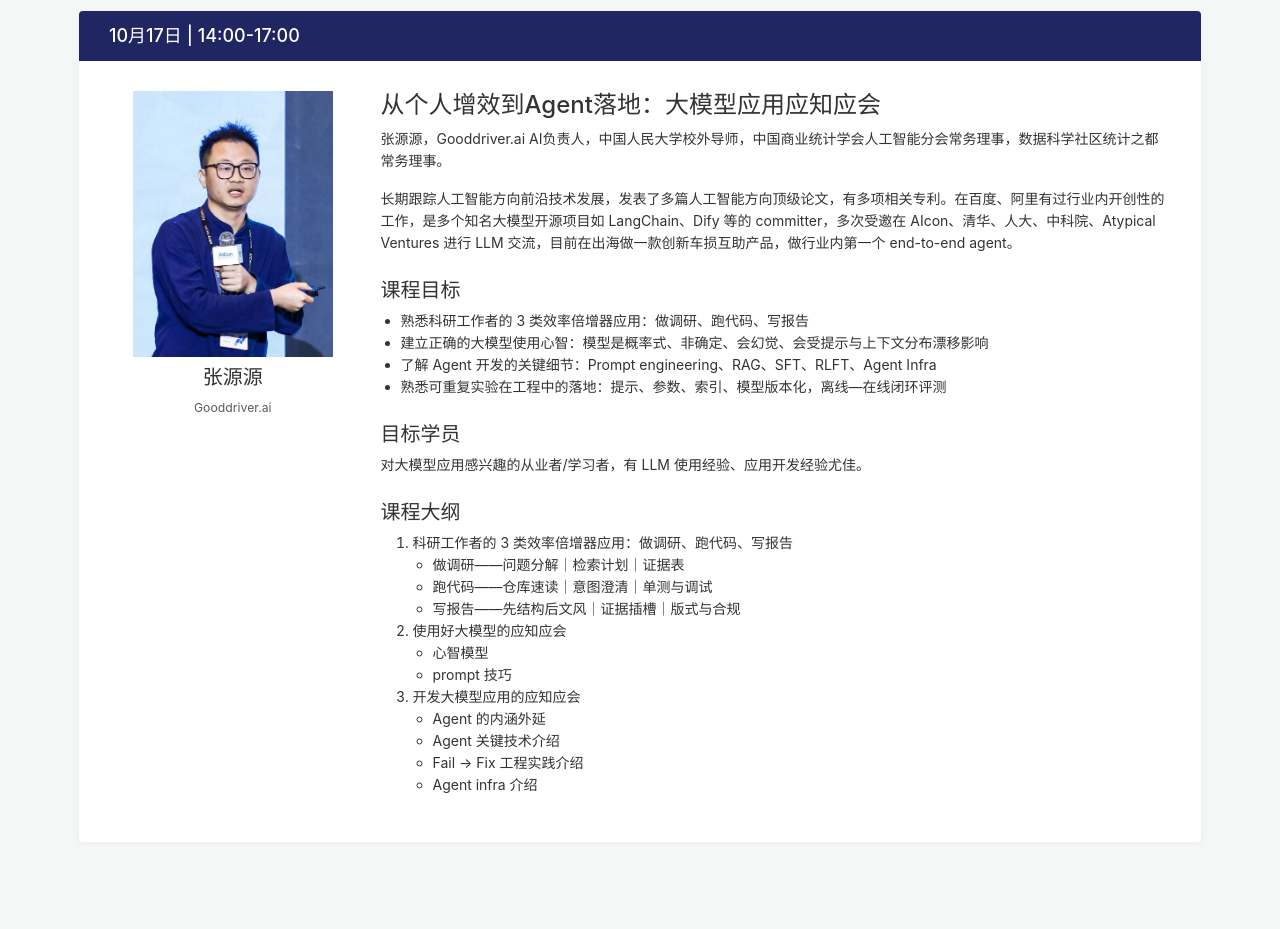
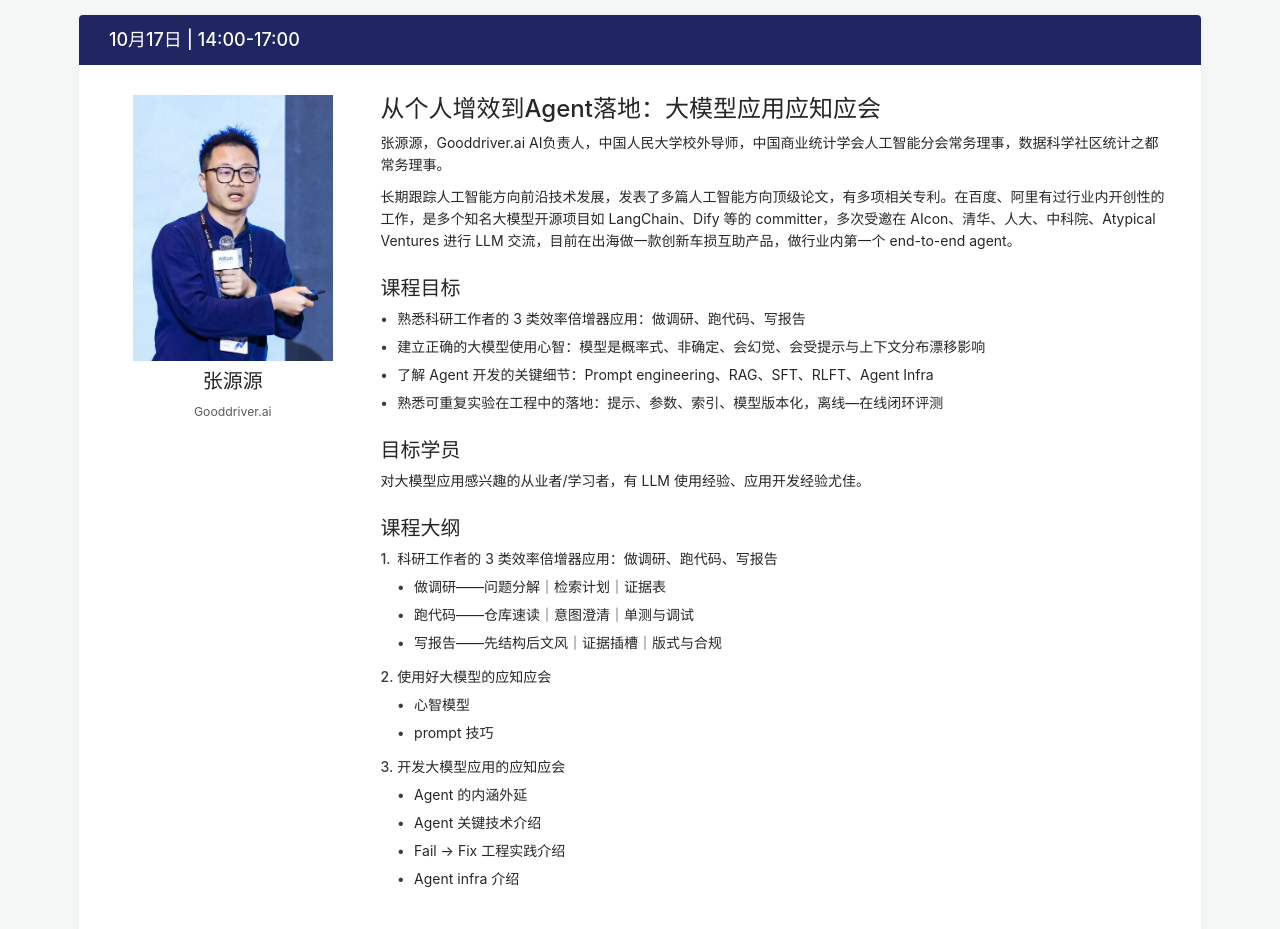
Before and after one commit to ZichongWang/X-AGI_Website, a plain HTML site: page courses.html in a window 1280 px wide. Shown: the part 1040-1969 px from the top of the page. Drawn offline with nearby package versions, Linux system fonts and the light colour scheme.

Commit message:
update course css

```diff
--- a/assets/css/style.css
+++ b/assets/css/style.css
@@ -562,6 +562,57 @@
 .speaker-avatar { width: 120px; height: 120px; object-fit: cover; }
 .info-card ul { padding-left: 20px; }
 
+/* --- Courses Page Overrides (scoped via body.page-courses) --- */
+.page-courses .info-card .card-body {
+    /* Secondary content text color: #000 at 85% */
+    color: rgba(0, 0, 0, 0.85);
+}
+.page-courses .info-card .card-body p {
+    margin-bottom: 10px;
+}
+/* Remove default list paddings/margins; custom numbering/bullets */
+.page-courses .info-card .card-body ol,
+.page-courses .info-card .card-body ul {
+    list-style: none;
+    margin: 0 0 12px 0;
+    padding-left: 0; /* avoid uncontrollable left padding */
+}
+/* Ordered list with CSS counter */
+.page-courses .info-card .card-body ol {
+    counter-reset: ord;
+}
+.page-courses .info-card .card-body ol > li {
+    counter-increment: ord;
+    position: relative;
+    padding-left: 1.2em; /* space for number marker */
+    margin-bottom: 8px;
+}
+.page-courses .info-card .card-body ol > li::before {
+    content: counter(ord) ".";
+    position: absolute;
+    left: 0;
+    color: #000000c3;
+    font-weight: 500;
+}
+/* Unordered list bullets */
+.page-courses .info-card .card-body ul > li {
+    position: relative;
+    padding-left: 1.2em;
+    margin-bottom: 6px;
+}
+.page-courses .info-card .card-body ul > li::before {
+    content: '•';
+    position: absolute;
+    left: 0;
+    color: #000000c3;
+    font-weight: 600;
+}
+/* Nested lists tighter spacing */
+.page-courses .info-card .card-body li > ul,
+.page-courses .info-card .card-body li > ol {
+    margin-top: 6px;
+}
+
 /* --- Guide Page --- */
 .accordion-button:not(.collapsed) { color: #fff; background-color: #202661; }
 .accordion-button:focus { box-shadow: none; }
--- a/courses.html
+++ b/courses.html
@@ -12,7 +12,7 @@
     <link rel="mask-icon" href="assets/images/index/logo.svg" color="#1B2B86">
     <link rel="stylesheet" href="assets/css/style.css">
 </head>
-<body>
+<body class="page-courses">
     <!-- Navbar -->
     <nav class="navbar navbar-expand-lg navbar-dark fixed-top">
         <div class="container custom-container">
```
